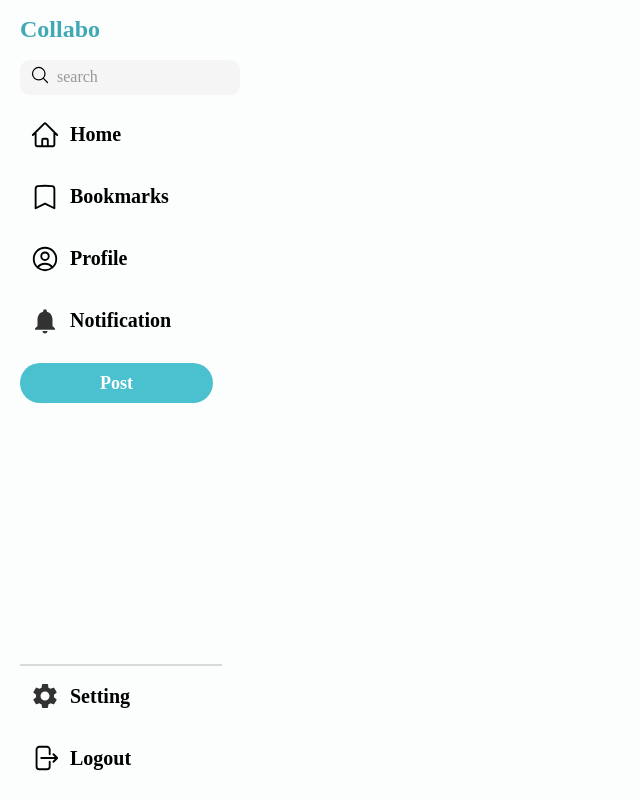
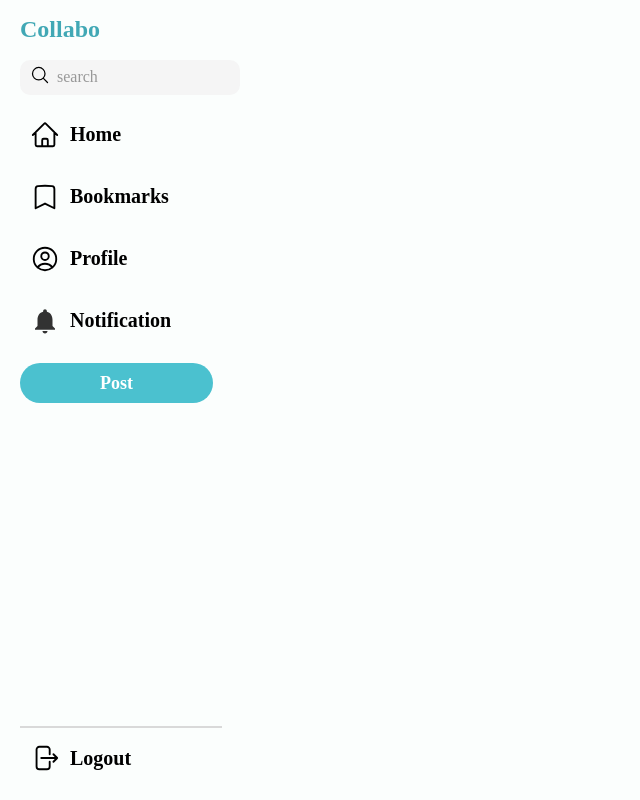
Before and after one commit to leechi/collabo, a React (Vite) app: page / in a window 1280 px wide. Shown: the whole page, without its empty margins (0-640 px from the left). Built offline with nearby package versions, Linux system fonts and the light colour scheme; no server answers; the database is empty; sample sign-in values are in the browser's storage.

Commit message:
style: Delete setting nav

```diff
--- a/src/components/Layout.tsx
+++ b/src/components/Layout.tsx
@@ -66,12 +66,6 @@ export default function Layout() {
           </div>
           <div className="nav-bottom">
             <hr />
-            <li className="nav__menu-item">
-              <Link to="/setting">
-              <img src="/settings.svg" alt="" />
-              <span>Setting</span>
-              </Link>
-            </li>
             <li onClick={onLogOut} className="nav__menu-item">
               <img src="logout.svg" alt="" />
               <span>Logout</span>
```
